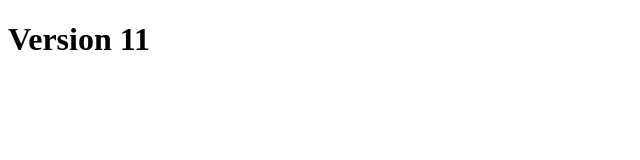
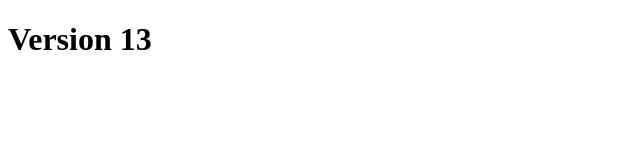
Before and after one commit to rizwan-here/rizwanxtra, a plain HTML site: page index.html in a window 1280 px wide. Shown: the full height of the page, 0-640 px from the left. Drawn offline with Linux system fonts and the light colour scheme.

Commit message:
Version 13

```diff
--- a/index.html
+++ b/index.html
@@ -6,6 +6,6 @@
     <title>Document</title>
 </head>
 <body>
-    <h1>Version 11</h1>
+    <h1>Version 13</h1>
 </body>
 </html>
--- a/script.js
+++ b/script.js
@@ -1 +1 @@
-console.log('Version 11');
+console.log('Version 13');
```
